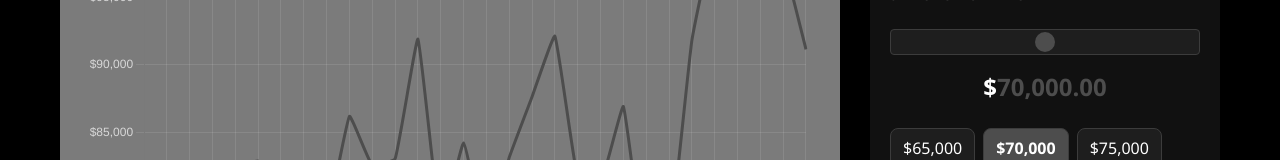
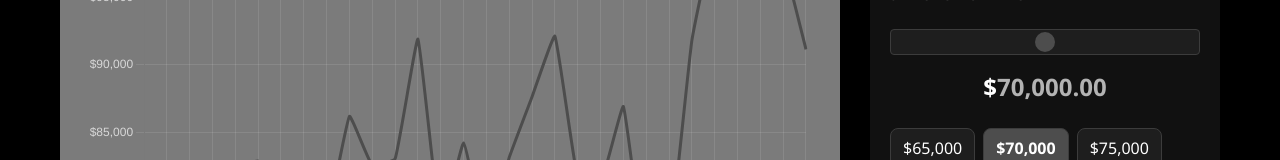
Before and after one commit to Alleyhustler/crash-bet, a plain HTML site: page index.html in a window 1280 px wide. Shown: the part 298-458 px from the top of the page. Drawn offline with nearby package versions, Linux system fonts and the light colour scheme.

Commit message:
Update index.html

```diff
--- a/index.html
+++ b/index.html
@@ -541,7 +541,7 @@ input:focus {
 }
 
 .slider-value span {
-    color: var(--primary);
+    color: #b3b3b3;
 }
     </style>
 </head>
```
